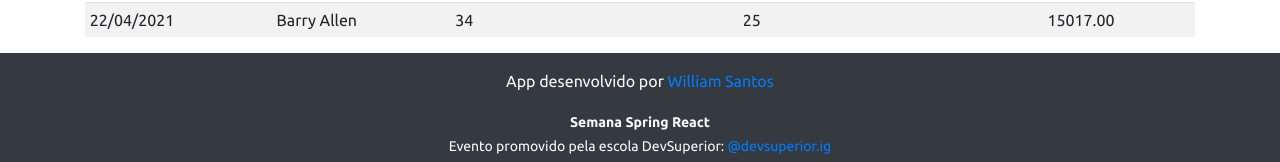
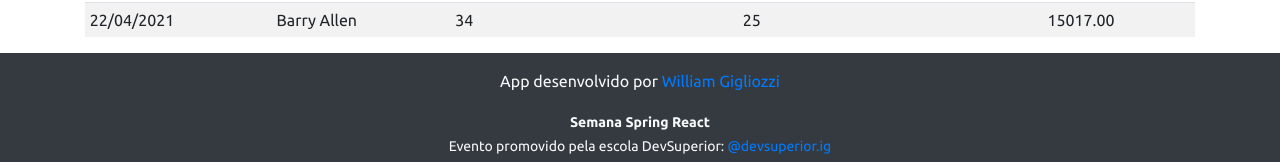
Before and after one commit to gigliozzi/projeto-sds3, a React (Create React App) app in the folder frontend/: page / in a window 1280 px wide. Shown: the part 975-1137 px from the top of the page. Built offline with nearby package versions, Linux system fonts and the light colour scheme.

Commit message:
Change surname

```diff
--- a/frontend/src/components/Footer/index.tsx
+++ b/frontend/src/components/Footer/index.tsx
@@ -3,7 +3,7 @@
     return (
         <footer className="footer mt-auto py-3 bg-dark">
             <div className="container">
-                <p className="text-light">App desenvolvido por <a href="https://github.com/gigliozzi" target="_blank" rel="noreferrer">William Santos</a></p>
+                <p className="text-light">App desenvolvido por <a href="https://github.com/gigliozzi" target="_blank" rel="noreferrer">William Gigliozzi</a></p>
                 <p className="text-light"><small><strong>Semana Spring React</strong><br />
                 Evento promovido pela escola DevSuperior: <a href="https://instagram.com/devsuperior.ig" target="_blank" rel="noreferrer">@devsuperior.ig</a></small></p>
             </div>
```
